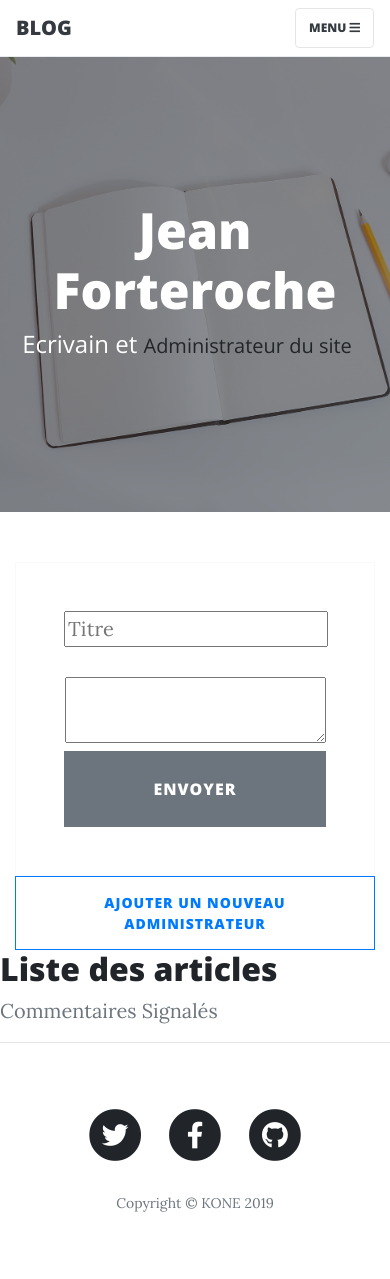
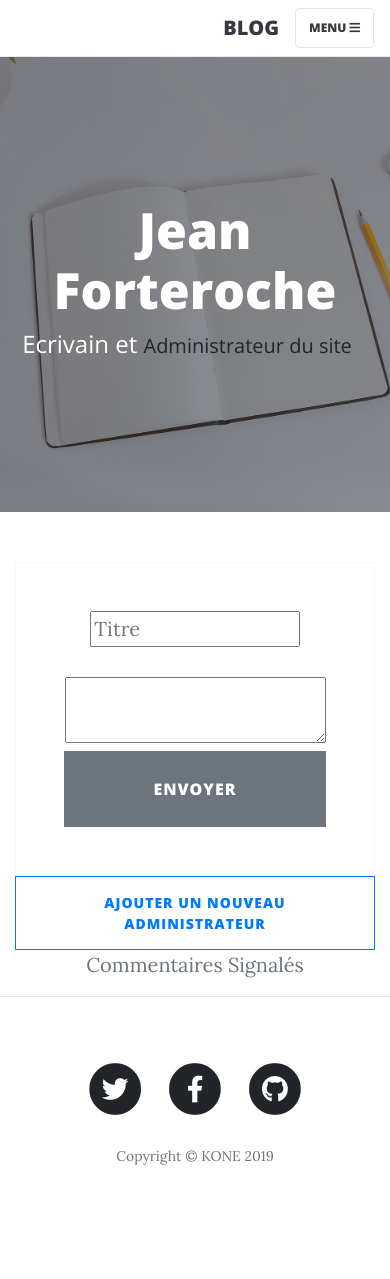
Before and after one commit to KONEE/Projet4_blog_Ecrivain, a PHP site: template view/backend/adminView.php in a window 390 px wide. After the commit the page ends 1232 px from the top, so only its background shows below. Run offline with PHP 8.4, Linux system fonts and the light colour scheme; the template is opened without the code that fills it, so the values that code supplies are empty; some libraries are stand-ins or nearby versions.

Commit message:
breakpoint defini dans le file style.css avec display:none pour les posts admin

```diff
--- a/publics/css/style.css
+++ b/publics/css/style.css
@@ -1390,7 +1390,17 @@ body.swal2-no-backdrop .swal2-shown.swal2-bottom-end,body.swal2-no-backdrop .swa
 #flexible{
     display: flex;
 }
-/*
-#image_head{
-    background-image: url('publics/images/home-bg.jpg');
-}*/
+@media only screen and (min-width: 375px) {
+    #titlePost {
+        display: none;
+    }
+    div a {
+        margin: auto;
+    }
+    #title{
+        max-width: 80%;
+    }
+    .table {
+        display: none;
+    }
+  }
--- a/view/backend/adminView.php
+++ b/view/backend/adminView.php
@@ -90,7 +90,7 @@ ob_start();
 
 <div class="container">
     <div class="row justify-content-between">
-        <h2>Liste des articles</h2>
+        <h2 id = "titlePost">Liste des articles</h2>
         <a class="text-secondary"  href='index.php?action=signalComment'>Commentaires Signalés</a>
     </div>
 </div>
@@ -99,7 +99,7 @@ foreach ($articles as $article) {
     //  echo '<pre>';
     // print_r($article);
 ?>
-       <div class="container">
+       <div class="container" >
 
                     <table class="table table-striped table-dark">
                         <thead>
```
